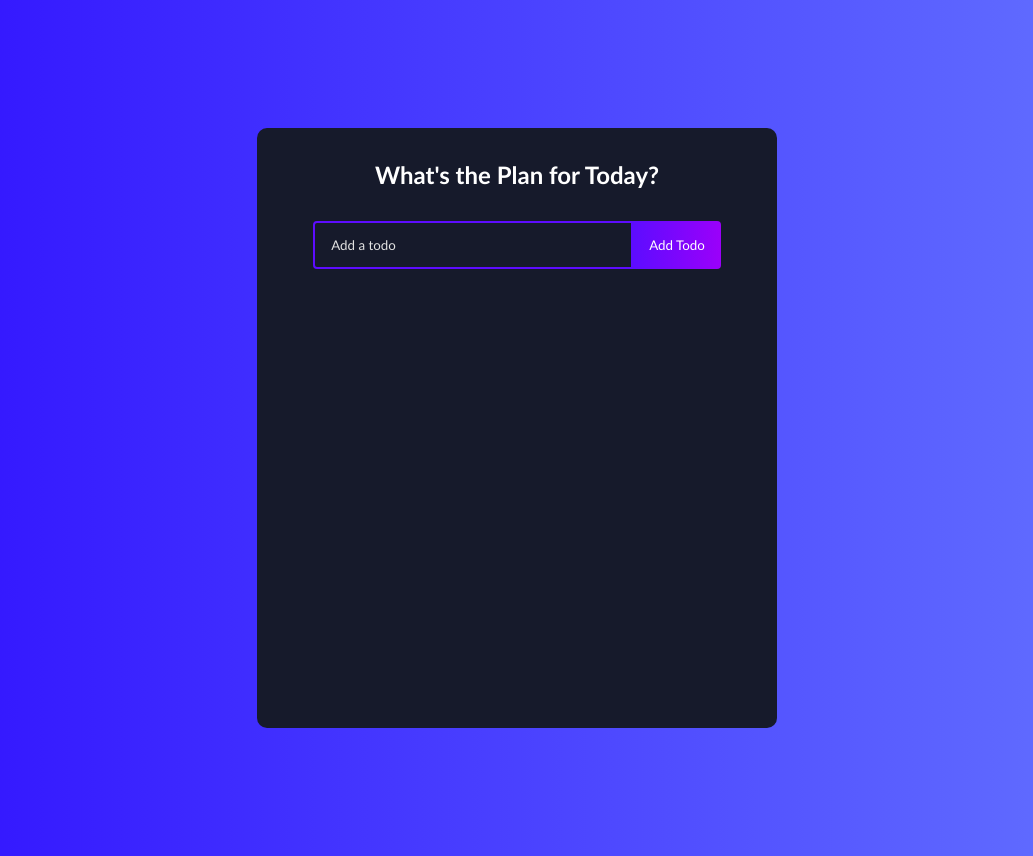
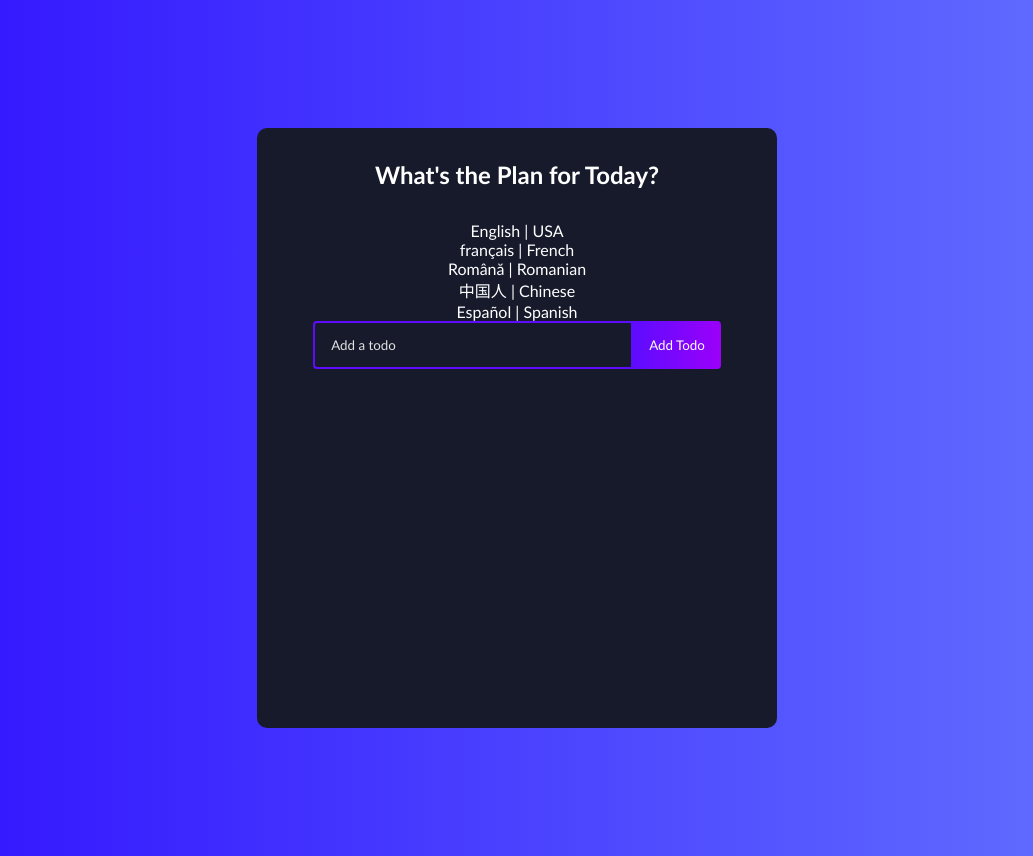
Before and after one commit to zinuu4/ToDo---React, a Next.js app in the folder client/: page /en in a window 1280 px wide. Shown: the whole page, without its empty margins (123-1156 px from the left). Built offline with nearby package versions, Linux system fonts and the light colour scheme; no server answers.

Commit message:
feat: add language switcher

```diff
--- a/client/src/app/globals.css
+++ b/client/src/app/globals.css
@@ -10,6 +10,15 @@ body {
   background: linear-gradient(90deg,
       rgba(48, 16, 255, 1) 0%,
       rgba(100, 115, 255, 1) 100%);
+}
+
+a {
+  text-decoration: none;
+  color: #fff;
+}
+
+ul {
+  list-style-type: none;
 }
 
 .todo-app {
--- /dev/null
+++ b/client/src/components/LanguageSwitcher.tsx
@@ -0,0 +1,62 @@
+'use client';
+
+import React, { useEffect } from 'react';
+import { usePathname } from 'next/navigation';
+import Link from 'next/link';
+
+import { Locales } from '@/shared/types';
+
+interface Lang {
+  nativeLanguageTitle: string;
+  englishLanguageTitle: string;
+  value: Locales;
+}
+
+const languageOptions: Lang[] = [
+  { nativeLanguageTitle: 'English', englishLanguageTitle: 'USA', value: 'en' },
+  {
+    nativeLanguageTitle: 'français',
+    englishLanguageTitle: 'French',
+    value: 'fr',
+  },
+  {
+    nativeLanguageTitle: 'Română',
+    englishLanguageTitle: 'Romanian',
+    value: 'ro',
+  },
+  {
+    nativeLanguageTitle: '中国人',
+    englishLanguageTitle: 'Chinese',
+    value: 'zh',
+  },
+  {
+    nativeLanguageTitle: 'Español',
+    englishLanguageTitle: 'Spanish',
+    value: 'es',
+  },
+];
+
+export const LanguageSwitcher = () => {
+  const pathname = usePathname();
+
+  const redirectedPathName = (locale: string) => {
+    if (!pathname) return '/';
+    const segments = pathname.split('/');
+    segments[1] = locale;
+    return segments.join('/');
+  };
+
+  return (
+    <ul>
+      {languageOptions.map(
+        ({ nativeLanguageTitle, englishLanguageTitle, value }) => (
+          <li key={value}>
+            <Link href={redirectedPathName(value)}>
+              {nativeLanguageTitle} | {englishLanguageTitle}
+            </Link>
+          </li>
+        ),
+      )}
+    </ul>
+  );
+};
--- a/client/src/components/TodoList.tsx
+++ b/client/src/components/TodoList.tsx
@@ -3,9 +3,11 @@
 import React, { FC, useEffect, useState } from 'react';
 import axios from 'axios';
 
+import { Todo as TodoInterface } from '@/shared/types';
+
 import { TodoForm } from './TodoForm';
 import { Todos } from './Todos';
-import { Todo as TodoInterface } from '@/shared/types';
+import { LanguageSwitcher } from './LanguageSwitcher';
 
 interface TodoListProps {
   dictionary: any;
@@ -27,6 +29,7 @@ export const TodoList: FC<TodoListProps> = ({ dictionary }) => {
   return (
     <div>
       <h1>{dictionary.todo.todoListTitle}</h1>
+      <LanguageSwitcher />
       <TodoForm />
       <Todos todos={todos} />
     </div>
--- a/client/src/middleware.ts
+++ b/client/src/middleware.ts
@@ -20,14 +20,38 @@ function getLocale(request: Request): string {
 }
 
 export function middleware(request: NextRequest) {
-  const locale = getLocale(request) ?? defaultLocale;
-  const { pathname } = request.nextUrl;
+  const pathname = request.nextUrl.pathname;
 
-  const newUrl = new URL(`/${locale}${pathname}`, request.nextUrl);
+  // // `/_next/` and `/api/` are ignored by the watcher, but we need to ignore files in `public` manually.
+  // // If you have one
+  // if (
+  //   [
+  //     '/manifest.json',
+  //     '/favicon.ico',
+  //     // Your other files in `public`
+  //   ].includes(pathname)
+  // )
+  //   return
 
-  // e.g. incoming request is /products
-  // The new URL is now /en/products
-  return NextResponse.rewrite(newUrl);
+  // Check if there is any supported locale in the pathname
+  const pathnameIsMissingLocale = locales.every(
+    (locale) =>
+      !pathname.startsWith(`/${locale}/`) && pathname !== `/${locale}`,
+  );
+
+  // Redirect if there is no locale
+  if (pathnameIsMissingLocale) {
+    const locale = getLocale(request);
+
+    // e.g. incoming request is /products
+    // The new URL is now /en-US/products
+    return NextResponse.redirect(
+      new URL(
+        `/${locale}${pathname.startsWith('/') ? '' : '/'}${pathname}`,
+        request.url,
+      ),
+    );
+  }
 }
 
 export const config = {
```
